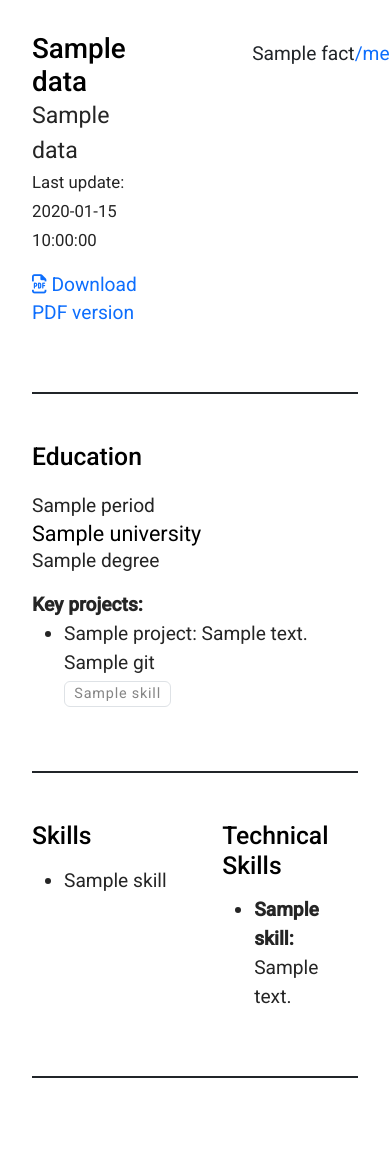
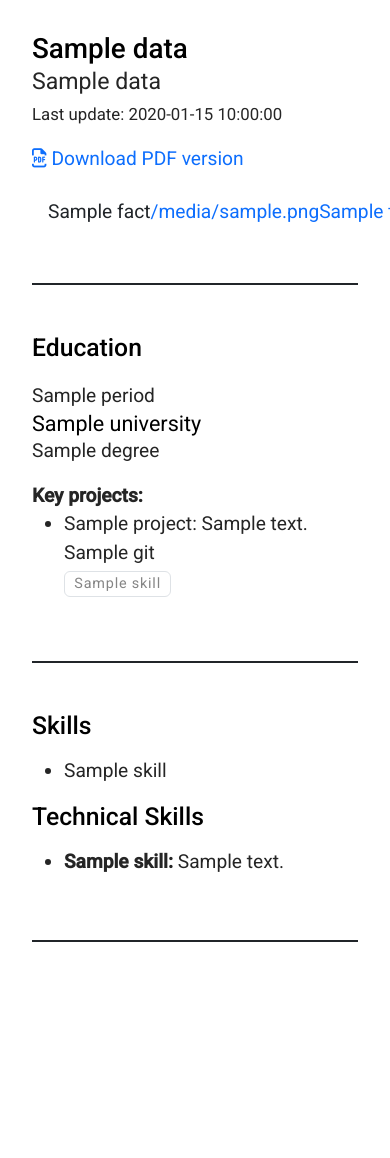
Before and after one commit to disaa0/web-resume, a Python web app: template templates/index.html in a window 390 px wide; the page is wider, and only the part inside the window is pictured. After the commit the page ends 942 px from the top of that part, so only its background shows below. Run offline with Jinja, Linux system fonts and the light colour scheme; the template is opened without the code that fills it: most values are stand-ins (such as "Sample title", 1, 10 or a date in 2020); some libraries are stand-ins or nearby versions.

Commit message:
fixed responsiveness

```diff
--- a/assets/styles.css
+++ b/assets/styles.css
@@ -161,3 +161,10 @@ h1, h2, h3, h4 {
     size: auto;
     margin: 10mm;
 }
+
+@media (max-width: 600px) {
+    /* CSS styles to apply when the screen is 600px or less */
+    .skills-container {
+        display: block;
+    }
+  }
--- a/templates/index.html
+++ b/templates/index.html
@@ -22,7 +22,7 @@
                 <div class="col-2 m-auto d-none d-md-block align-md-self-center text-center d-print-none">
                     <img src="photo.jpg" class="rounded-circle img-fluid" alt="Personal photo">
                 </div>
-                <div class="col-print-6 col-5 me-auto d-flex justify-content-between flex-column">
+                <div class="col-print-6 col-sm-5 me-auto d-flex justify-content-between flex-column">
                     <div>
                         <h1 class="mb-0">{{ data.name }}</h1>
                         <div class="fs-3">{{ data.title }}</div>
@@ -36,13 +36,13 @@
                                         class="far fa-file-pdf"></i>Download PDF
                                     version</a></span>
                             <span class="print">Up-to-date version of CV is available at <a
-                                    href="{{ data.cv_link }}" class="text-nowrap"><i class="fab fa-github"
+                                    href="https://{{ data.cv_link }}" class="text-nowrap"><i class=""
                                         aria-hidden="true"></i>{{ data.cv_link }}</a></span>
                         </p>
                     </div>
                 </div>
 
-                <div class="col-print-6 col-5">
+                <div class="col-print-6 col-sm-5">
                     <ul class="list-group list-group-flush">
                         {% for fact in data.facts %}
                         <li class="list-group-item d-flex justify-content-between align-items-start">
@@ -90,7 +90,7 @@
         </div>
 
         <div class="col-12 print-single-row skills-container border-bottom border-2 border-print-0 border-dark mb-5 pb-5 pb-print-0 mb-print-1">
-            <div class="col-7 print-single-row">
+            <div class="col-sm-7 print-single-row">
                 <h2 class="mb-3 print-h2 mb-print-05">Skills</h2>
                 <div class="mt-3 mb-print-05">
                     <ul>
@@ -104,7 +104,7 @@
                     </ul>
                 </div>
             </div>
-            <div class="col-5 print-single-row">
+            <div class="col-sm-5 print-single-row">
                 <h2 class="mb-3 print-h2 mb-print-05">Technical Skills</h2>
                 <div class="mt-3 mb-print-05">
                     <ul>
```
